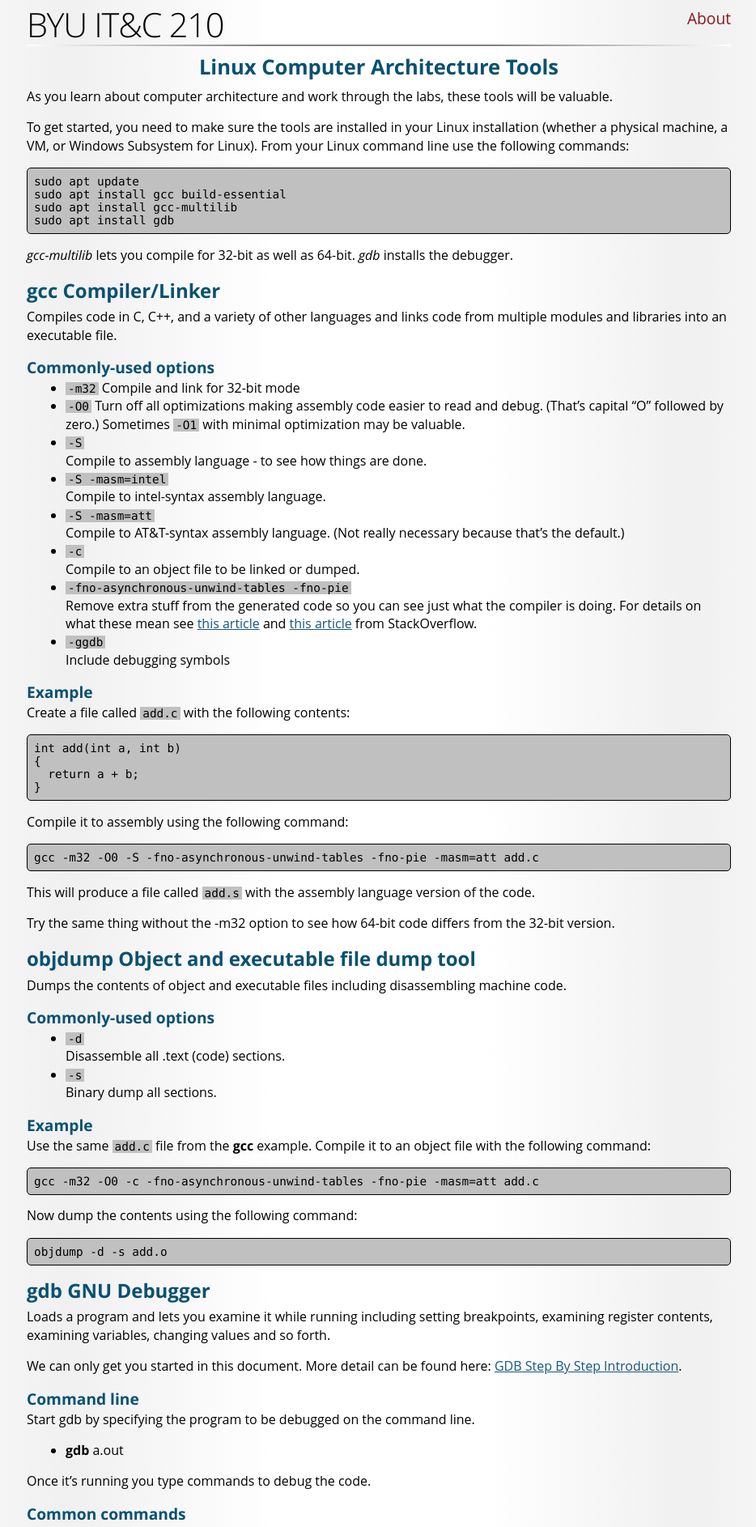
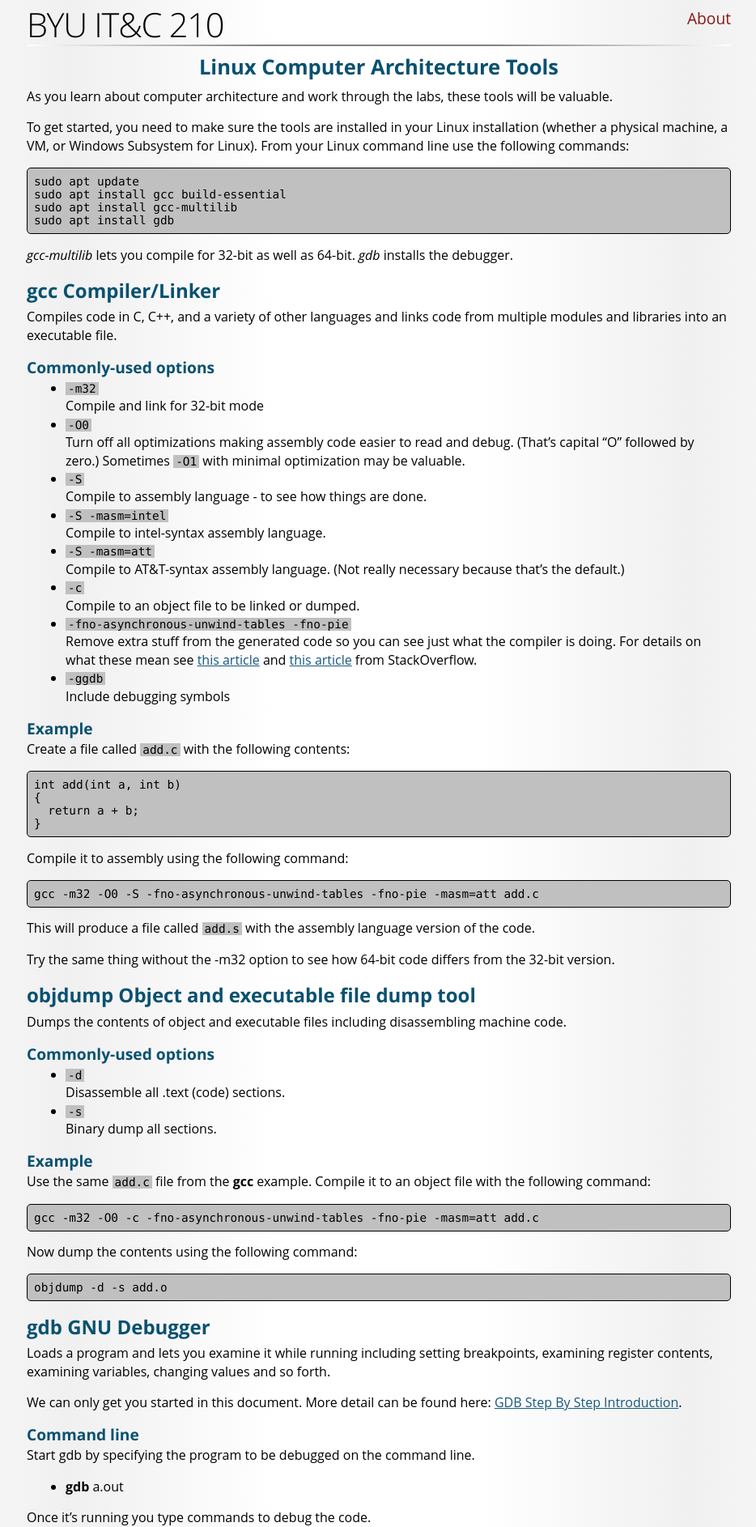
Before and after one commit to bredd/byu-itc-252.github.io, a Jekyll site: the page built from Tools.md, in a window 1280 px wide. Shown: the top 1886 px of the page at 81% size, without its empty margins (172-1106 px from the left). Built offline with Jekyll 4.4.1, drawn with Linux system fonts in a browser that asks for light colours; some web fonts are replaced.

```diff
--- a/Tools.md
+++ b/Tools.md
@@ -18,8 +18,8 @@ sudo apt install gdb
 Compiles code in C, C++, and a variety of other languages and links code from multiple modules and libraries into an executable file.
 
 ### Commonly-used options
-* `-m32` Compile and link for 32-bit mode
-* `-O0` Turn off all optimizations making assembly code easier to read and debug. (That's capital "O" followed by zero.) Sometimes `-O1` with minimal optimization may be valuable.
+* `-m32`<br/>Compile and link for 32-bit mode
+* `-O0`<br/>Turn off all optimizations making assembly code easier to read and debug. (That's capital "O" followed by zero.) Sometimes `-O1` with minimal optimization may be valuable.
 * `-S`<br/>Compile to assembly language - to see how things are done.
 * `-S -masm=intel`<br/>Compile to intel-syntax assembly language.
 * `-S -masm=att`<br/>Compile to AT&T-syntax assembly language. (Not really necessary because that's the default.)
```
